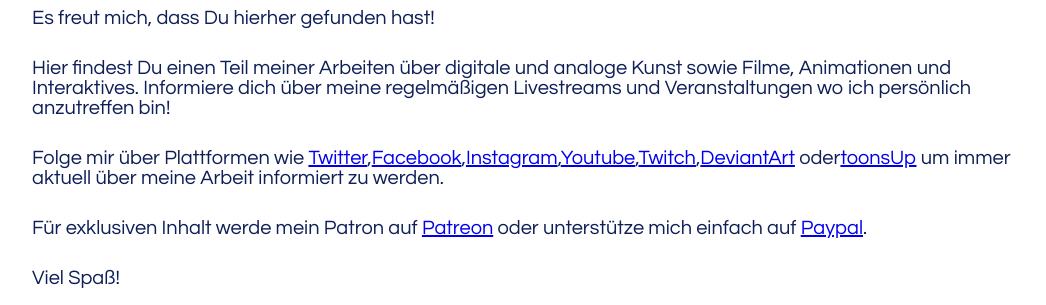
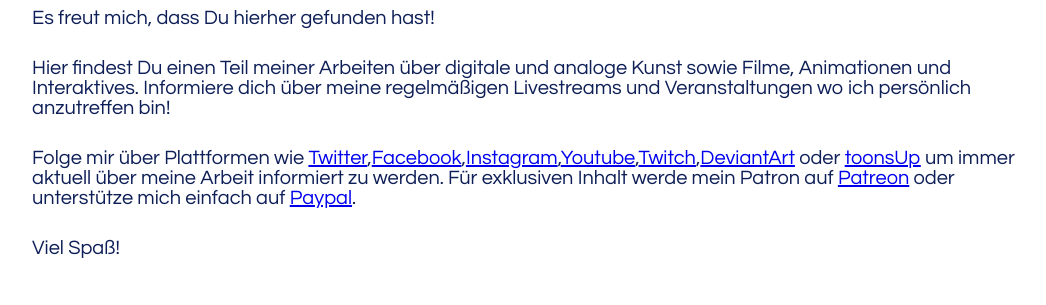
Before and after one commit to goeleng/gatsby-dk, a Gatsby site: page / in a window 1280 px wide. Shown: the part 434-739 px from the top of the page, without its empty margins (108-1154 px from the left). Built offline with nearby package versions, Linux system fonts and the light colour scheme; Gatsby itself is replaced by a stand-in of ours; a web font is replaced by a local one.

Commit message:
Removed paragraph.

```diff
--- a/src/pages/index.js
+++ b/src/pages/index.js
@@ -16,11 +16,11 @@
         <a href="https://www.instagram.com/deborahkopanitsak/">Instagram</a>,
         <a href="https://www.youtube.com/channel/UCF6HQAA3kOt15M-sMK3Ua5A">Youtube</a>,
         <a href="https://www.twitch.tv/kopanitsak">Twitch</a>,
-        <a href="https://www.deviantart.com/kopanitsak">DeviantArt</a> oder
-        <a href="http://www.toonsup.com/kopanitsak">toonsUp</a> um immer aktuell über meine Arbeit informiert zu werden.
+        <a href="https://www.deviantart.com/kopanitsak">DeviantArt</a> oder <a href="http://www.toonsup.com/kopanitsak">toonsUp</a> um immer aktuell über meine Arbeit informiert zu werden.
+        Für exklusiven Inhalt werde mein Patron auf <a href="https://www.patreon.com/kopanitsak">Patreon</a> oder unterstütze mich einfach auf <a href="https://www.paypal.me/DKopanitsak">Paypal</a>.
 
       </p>
-      <p>Für exklusiven Inhalt werde mein Patron auf <a href="https://www.patreon.com/kopanitsak">Patreon</a> oder unterstütze mich einfach auf <a href="https://www.paypal.me/DKopanitsak">Paypal</a>.</p>
+
       <p>Viel Spaß!</p>
     </div>
 
```
